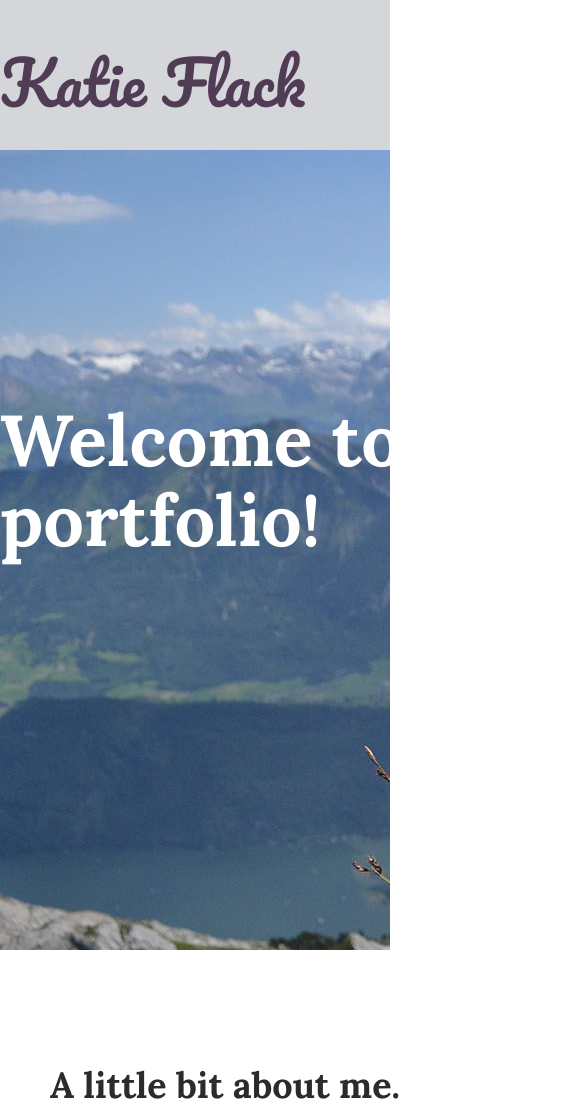
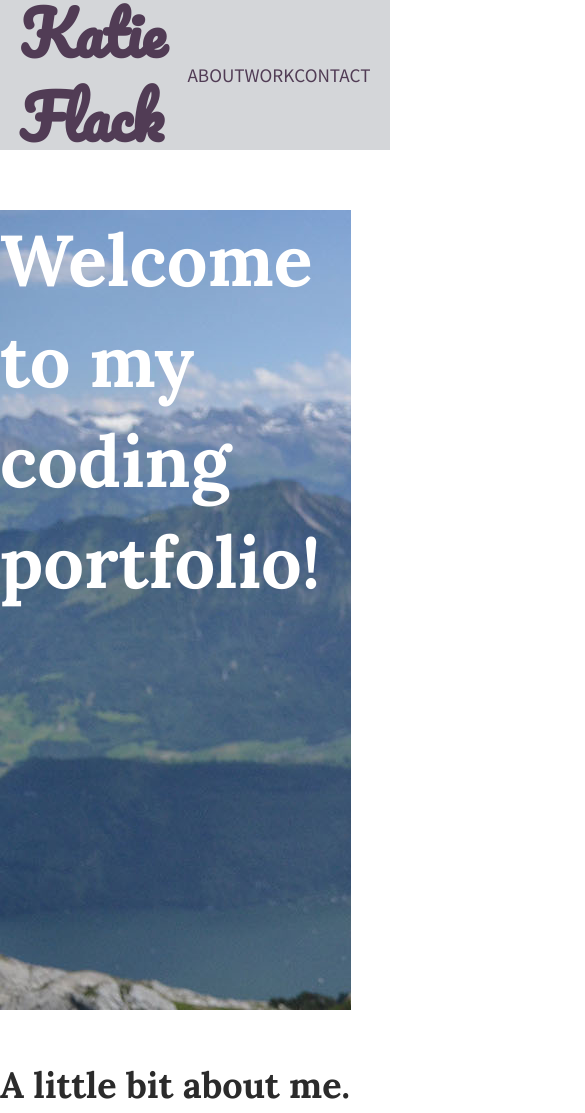
Before and after one commit to krflack/portfolio, a website: page index.html in a window 390 px wide. Shown: the top 1113 px of the page, 585 px wide, since content can reach past the window. Drawn offline with Linux system fonts and the light colour scheme.

Commit message:
Made base styles responsive

```diff
--- a/css/main.css
+++ b/css/main.css
@@ -87,69 +87,108 @@ textarea {
    Author's custom styles
    ========================================================================== */
 
+/*-------------- General Styles-----------*/
+html {
+  font-size: 16px;
+}
 
-
-
-
-
-
-
-
-
-/***** BASE STYLES *****/
 body{
   color: #2b2b2b;
   font-family: 'Source Sans Pro', sans-serif;
-}
-/***** GRID *****/
-.full-width {
-  margin: 0 auto;
-  overflow: auto;
-  width: 1200px;
+  font-size: 1em;
+  text-align: left;
 }
 
-.half-width {
-  float: left;
-  width: 600px;
+ul,
+ol {
+  list-style-type: none;
+  margin: 0;
+  padding: 0;
 }
 
-.third-width{
-  float: left;
-  width: 400px;
+a {
+  text-decoration: none;
+  color:#513c55;
+  font-size: 1.2em;
+  text-decoration: none;
+  text-transform: uppercase;
 }
 
-/*****HEADER*****/
+h1 {
+font-family: 'Pacifico', cursive;
+color: #513c55;
+font-size: 3.75em;
+}
 
+h2 {
+  font-size: 4.5em;
+  color: #ffffff;
+  font-family: 'Lora', serif;
+}
+
+h3 {
+  font-family: 'Lora', serif;
+  font-size: 2.25em;
+}
+
+p {
+  color: #7f7f7f;
+  font-size: 1.3125em;
+  line-height: 2.5;
+}
+
+img {
+  width: 100%;
+}
+
+figure{
+  margin:0;
+}
+
+.content-wrapper {
+  width: 90%;
+  margin: 50px 0;
+}
+
+
+/*-----------Base Header - Footer Styles---------------*/
+
+/*---Header---*/
 header {
   display: flex;
-  justify-content: space-between;
+  justify-content: center;
+  align-items: center;
   background: #d4d6d9;
   height: 150px;
 }
-header h1{
-  color: #513c55;
-  font-family: 'Pacifico', cursive;
-  font-size: 60px;
-  font-weight: normal;
-  padding: 30px 0 25 25px;
+
+header .content-wrapper {
+  display: flex;
+  justify-content: center;
 }
 
-nav {
-  float: right;
-  padding: 75px 25px;
-  box-sizing: border-box;
+header h1 {
+  align-items: center;
 }
 
-nav ul li {
-  display: inline-block;
+.header-divider {
+  width: 100%;
+  height: 1px;
+  margin: 10px 0 20px 0;
+  background-color: #3a3a3a;
 }
 
-nav ul li a{
-  color:#513c55;
-  font-size: 25px;
-  padding-left: 80px;
-  text-decoration: none;
-  text-transform: uppercase;
+header nav {
+  display: flex;
+  justify-content: center;
+  align-items: center;
+  flex-flow: row wrap;
+}
+
+header nav ul {
+  display: flex;
+  justify-content: space-around;
+  width: 100%;
 }
 
 header h2 span{
@@ -162,35 +201,12 @@ header h2 span{
   background: url('../img/swiss-mountains.jpg');
   height: 800px;
 }
-#welcome-header {
-  clear: both;
-  color: #ffffff;
-  font-family: 'Lora', serif;
-  font-size:72px;
-  line-height:80px;
-  padding: 250px 0 20px 0px;
-  align-content:left;
-  width: 950px;
-}
 /***** About *****/
 .about .full-width {
   padding: 80px 0;
-
 }
 
-.about h2 {
-  font-family: 'Lora', serif;
-  font-size: 36px;
-  padding-left: 50px;
-}
 
-.about p {
-  color: #7f7f7f;
-  font-size: 21px;
-  line-height: 40px;
-  padding-left: 50px;
-  padding-right: 50px;
-}
 .about img{
   border: 5px solid #d3ced2;
   height: 400px;
--- a/index.html
+++ b/index.html
@@ -3,7 +3,7 @@
 
 <head>
   <meta charset="utf-8">
-  <title></title>
+  <title>Katie Flack | Portfolio</title>
   <meta name="description" content="">
   <meta name="viewport" content="width=device-width, initial-scale=1">
 
@@ -21,8 +21,6 @@
 
   <meta name="theme-color" content="#fafafa">
 
-  <title>Katie Flack | Portfolio</title>
-
   <link rel="stylesheet" href="css/normalize.css">
   <link rel="stylesheet" href="css/main.css">
 
@@ -36,13 +34,12 @@
 </head>
 
 <body>
+
+<!--Header and Nav-->
 <header>
-<!--Header and Nav-->
-    <div class="full-width">
-      <div class="half-width">
+  <div class="content-wrapper">
     <h1>Katie Flack</h1>
-      </div>
-      <div class="half-width">
+    <div class="header-divider"></div>
     <nav>
       <ul>
         <li><a href="#about">About</a></li>
@@ -51,39 +48,49 @@
       </ul>
     </nav>
   </div>
-      </div>
 </header>
 
+<!--Main-->
+
+<!--Welcome Section-->
 <main>
-<!--Welcome Section-->
+<section class="welcome">
+ <div class="content-wrapper">
   <div id="welcome-img">
     <h2 id="welcome-header" class="full-width">Welcome to my coding portfolio!</h2>
   </div>
+ </div>
+</section>
 
 <!--About Section-->
 <section class="about">
-      <div class="full-width">
-        <div class="half-width">
-        <h2>A little bit about me.</h2>
+  <div class="content-wrapper">
+    <div class="about-content">
+      <h3>A little bit about me.</h3>
       <p>I am from Greenville, South Carolina and am currently living the city life in Washington, DC. I did a little bit of coding over the years (yay Myspace!) for various work and school activities but decided to delve deeper into the coding world. As an artist I feel that web development comes easily, I enjoy putting all of the code and design pieces together to create a finished masterpiece!<br>
         I am currently proficient in HTML and CSS with more to come! This website was created by myself and was the first website I was able to make from scratch. I am also well versed in Photoshop and have experience designing logos. I can help you design your website as well as any other design needs you have.<br>
         You can see some of the examples of my work <a href="work/index.html">here</a>.
         Examples of my artwork can be found <a href="https://www.katieflack.com" target="_blank">here</a>.
       </p>
     </div>
-        <div class="half-width">
+    <div class="about-content">
+      <figure>
         <img id="me-img" src="img/me.jpeg" alt="Katie Flack"/>
+      </figure>
     </div>
   </div>
 </section>
+
 <!--Contact Footer-->
 <footer class="contact">
-      <div class="full-width">
-        <div class="half-width">
+  <div class="content-wrapper">
+    <div class="contact-content">
+      <figure>
        <img id="contact-img" src="img/me-painting.jpg" alt="Katie Flack Painting" />
+      </figure>
     </div>
-        <div class="half-width">
-          <h2>Let's work together!</h2>
+    <div class="contact-content">
+      <h3>Let's work together!</h3>
       <h3 id="contact-header">Catch me some time when I'm not out painting</h3>
       <ul>
         <li><a href="https://www.instagram.com/katieflackart/" target="_blank"><img src="img/instagram.png" alt="Katie Flack Instagram"/></a></li>
```
Also changed, not shown: work/index.html (+53 -11 lines). Lines whose indentation alone changed are shown as unchanged.
